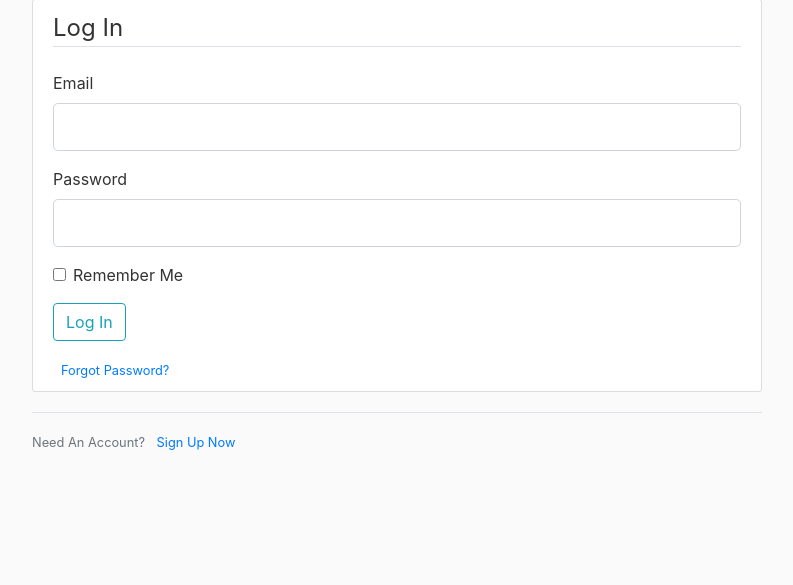
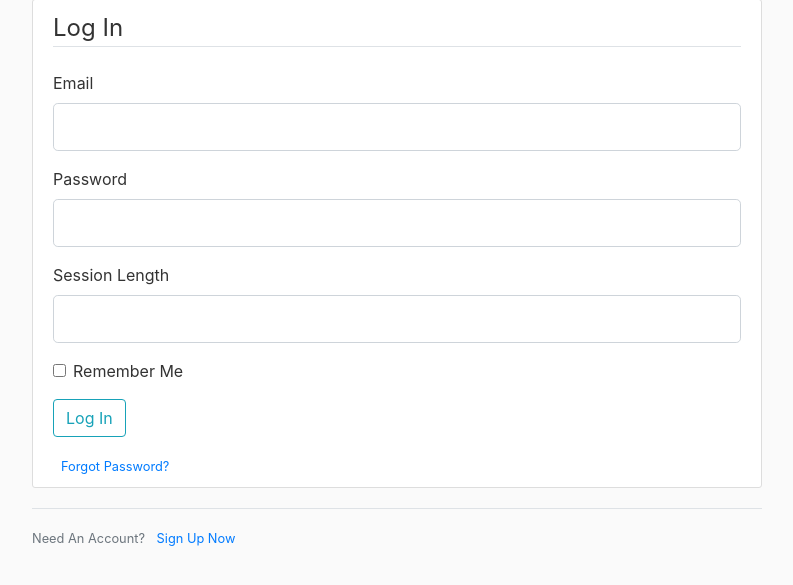
Before and after one commit to maggietsuim/Secure-Web-Application, a Flask app: page /login in a window 1280 px wide. Shown: the part 81-666 px from the top of the page, without its empty margins (53-846 px from the left). Run offline with Flask 2, Linux system fonts and the light colour scheme; some libraries are stand-ins or nearby versions.

Commit message:
Added user input for session length feature

```diff
--- a/flaskpage/forms.py
+++ b/flaskpage/forms.py
@@ -1,36 +1,37 @@
 from flask_wtf import FlaskForm
-from wtforms import StringField, PasswordField, SubmitField, BooleanField, TextAreaField
+from wtforms import StringField, PasswordField, SubmitField, BooleanField, TextAreaField, IntegerField
 from wtforms.validators import DataRequired, Length, Email, EqualTo, ValidationError
 from flaskpage.models import User
 
 class RegistrationForm(FlaskForm):
-    username = StringField('Username',
-                           validators=[DataRequired(), Length(min=2, max=20)])
-    email = StringField('Email',
-                        validators=[DataRequired(), Email()])
-    password = PasswordField('Password', validators=[DataRequired()])
-    confirm_password = PasswordField('Confirm Password',
-                                     validators=[DataRequired(), EqualTo('password')])
-    submit = SubmitField('Sign Up')
+	username = StringField('Username',
+						   validators=[DataRequired(), Length(min=2, max=20)])
+	email = StringField('Email',
+						validators=[DataRequired(), Email()])
+	password = PasswordField('Password', validators=[DataRequired()])
+	confirm_password = PasswordField('Confirm Password',
+									 validators=[DataRequired(), EqualTo('password')])
+	submit = SubmitField('Sign Up')
 
-    def validate_username(self, username):
-        user = User.query.filter_by(username=username.data).first()
-        if user:
-            raise ValidationError('That username is taken. Please choose a different one.')
+	def validate_username(self, username):
+		user = User.query.filter_by(username=username.data).first()
+		if user:
+			raise ValidationError('That username is taken. Please choose a different one.')
 
-    def validate_email(self, email):
-        user = User.query.filter_by(email=email.data).first()
-        if user:
-            raise ValidationError('That email is taken. Please choose a different one.')
+	def validate_email(self, email):
+		user = User.query.filter_by(email=email.data).first()
+		if user:
+			raise ValidationError('That email is taken. Please choose a different one.')
 
 
 class LoginForm(FlaskForm):
 	email = StringField('Email', validators=[DataRequired(), Email()])
 	password = PasswordField('Password', validators=[DataRequired()])
 	remember = BooleanField('Remember Me')
+	session_length = IntegerField('Session Length')
 	submit = SubmitField('Log In')
 
 class PostForm(FlaskForm):
-    title = StringField('Title', validators=[DataRequired()])
-    content = TextAreaField('Content', validators=[DataRequired()])
-    submit = SubmitField('Post')
+	title = StringField('Title', validators=[DataRequired()])
+	content = TextAreaField('Content', validators=[DataRequired()])
+	submit = SubmitField('Post')
--- a/flaskpage/routes.py
+++ b/flaskpage/routes.py
@@ -63,7 +63,7 @@ def login():
 		if user and (form.password.data == user.password):
 			login_user(user, remember=form.remember.data)
 			session.permanent = True
-			app.permanent_session_lifetime = timedelta(seconds=30)
+			app.permanent_session_lifetime = timedelta(days=form.session_length.data)
 			return redirect(url_for('home'))
 		else:
 			flash('Login Unsuccessful. Please check email and password', 'danger')
--- a/flaskpage/templates/login.html
+++ b/flaskpage/templates/login.html
@@ -31,6 +31,19 @@
                         {{ form.password(class="form-control form-control-lg") }}
                     {% endif %}
                 </div>
+                <div class="form-group">
+                    {{ form.session_length.label(class="form-control-label") }}
+                    {% if form.session_length.errors %}
+                        {{ form.session_length(class="form-control form-control-lg is-invalid") }}
+                        <div class="invalid-feedback">
+                            {% for error in form.session_length.errors %}
+                                <span>{{ error }}</span>
+                            {% endfor %}
+                        </div>
+                    {% else %}
+                        {{ form.session_length(class="form-control form-control-lg") }}
+                    {% endif %}
+                </div>
                 <div class="form-check">
                     {{ form.remember(class="form-check-input") }}
                     {{ form.remember.label(class="form-check-label") }}
```
Also changed, not shown: flaskpage/site.db, 4 other files.
